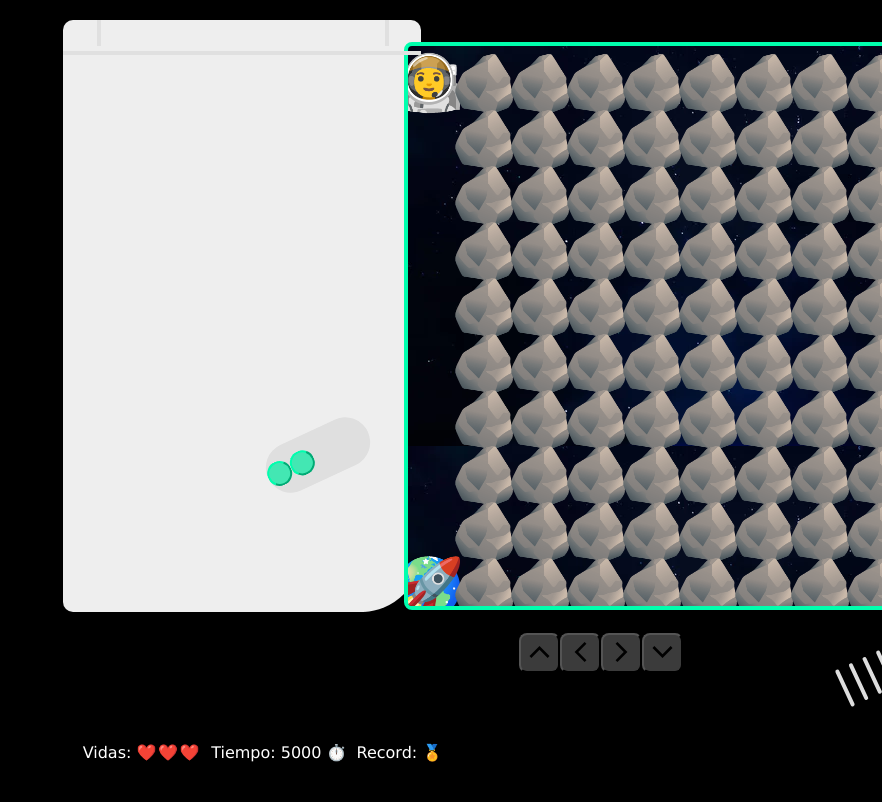
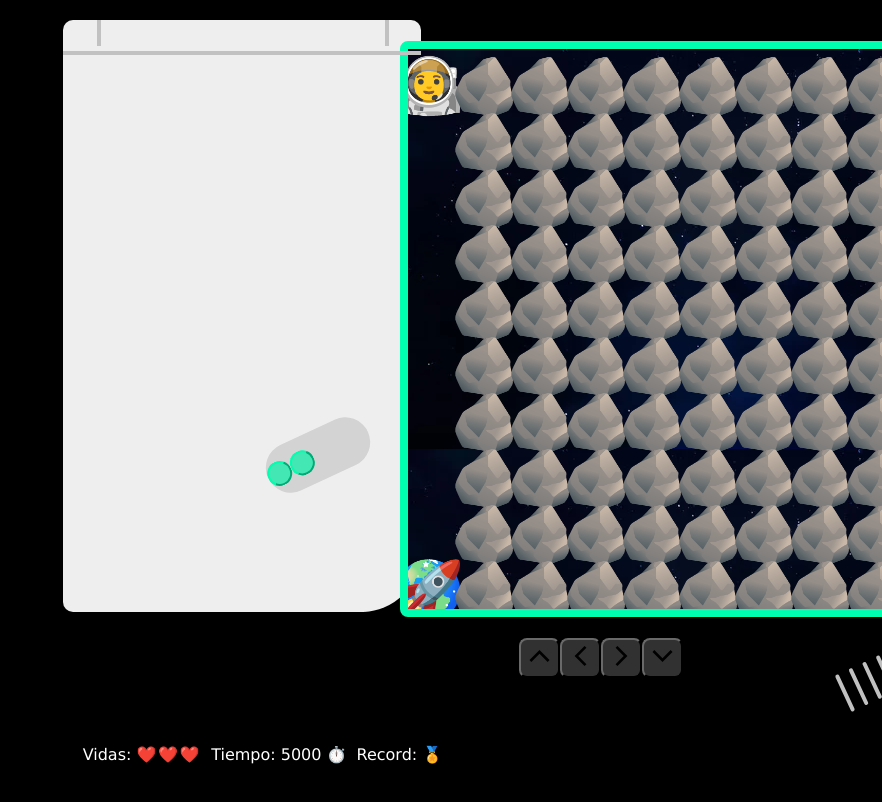
Before and after one commit to marialapc/Rocket, a plain HTML site: page index.html in a window 1280 px wide. Shown: the top 802 px of the page, without its empty margins (398-1280 px from the left). Drawn offline with Linux system fonts and the light colour scheme.

Commit message:
change detail color

```diff
--- a/styles.css
+++ b/styles.css
@@ -35,7 +35,7 @@ body {
     position: absolute;
     width: 100%;
     height: 31px;
-    border-bottom: 4px solid #E0E0E0;
+    border-bottom: 4px solid #c2c1c1;
   }
 
   .gameboy:after {
@@ -44,14 +44,14 @@ body {
     top: 0;
     width: calc(334px * 0.85);
     height: calc(31px * 0.85);
-    border-left: 4px solid #E0E0E0;
-    border-right: 4px solid #E0E0E0;
+    border-left: 4px solid #c2c1c1;
+    border-right: 4px solid #c2c1c1;
     margin-left: calc(40px * 0.85);
     margin-right: calc(40px * 0.85);
   }
 
   canvas {
-    border: 4px solid #00ffae;
+    border: 8px solid #00ffae;
     border-radius: 8px;
     background-image: url('./icons/background3.jpg');
     margin-right: 30px;
@@ -69,9 +69,9 @@ body {
   }
 
   button {
-    background-color: #3b3b3b;
+    background-color: #313131;
     border-radius: 8px;
-    border-color: #000000;
+    border-color: #151515;
     font-family: inherit;
     margin: 0;
     padding: 6px 6px;
@@ -102,7 +102,7 @@ body {
     left: 200px;
     width: 110px;
     height: 50px;
-    background: #DFDFDF;
+    background: #d4d3d3;
     border-radius: 30px;
     transform: rotate(-25deg);
     display: flex;
@@ -132,10 +132,10 @@ body {
   width: 4px;
   left: 160px;
   top: 35px;
-  background: #DDD;
+  background: #c2c1c1;
   border-radius: 4px;
   transform: rotate(-25deg);
-  box-shadow: 15px 0 #ddd, 30px 0 #ddd, 45px 0 #ddd, 60px 0 #ddd;
+  box-shadow: 15px 0 #c2c1c1, 30px 0 #c2c1c1, 45px 0 #c2c1c1, 60px 0 #c2c1c1;
  }
 
 
```
